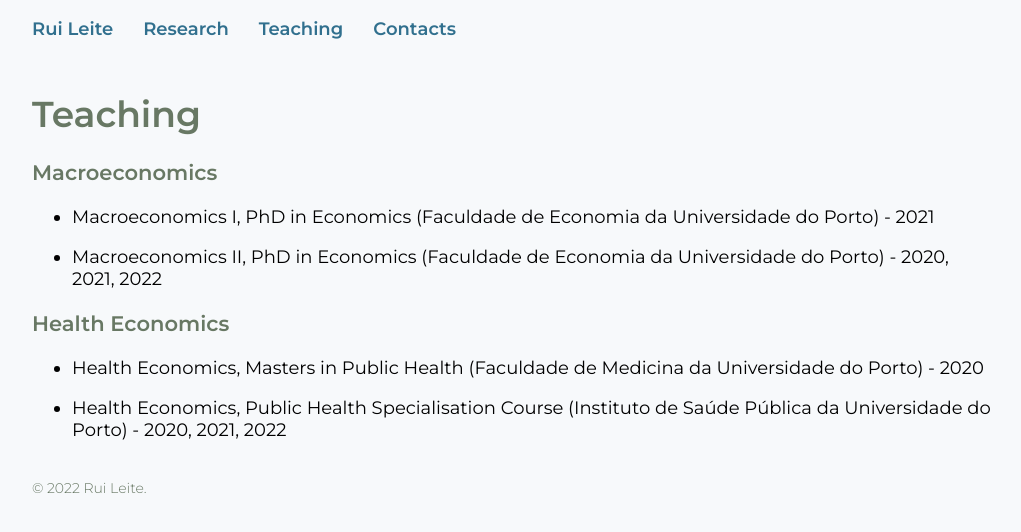
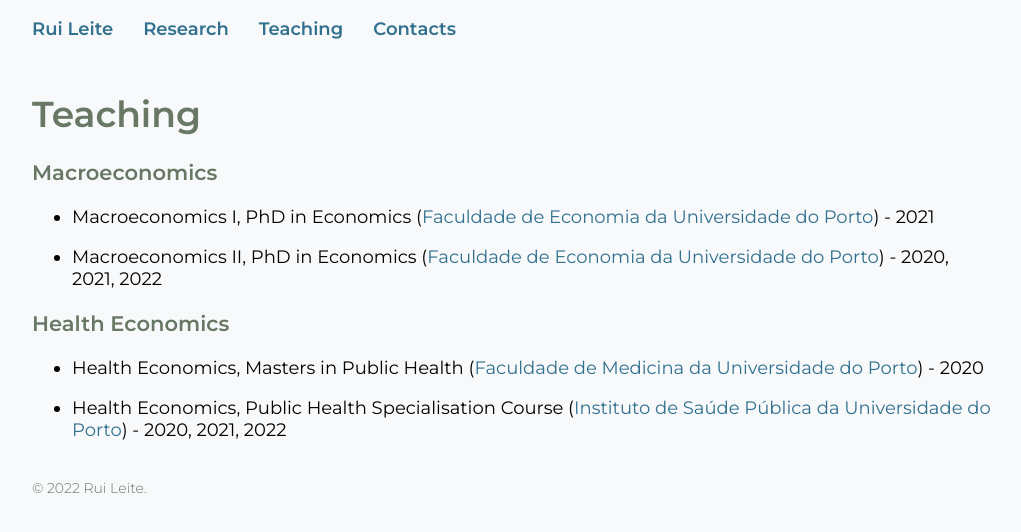
Before and after one commit to rmleite/rmleite.github.io, a Jekyll site: the page built from teaching.md, in a window 1280 px wide. Shown: the top 532 px of the page, without its empty margins (128-1149 px from the left). Built offline with Jekyll 4.4.1, drawn with Linux system fonts in a browser that asks for light colours; part of the change alters nothing that is shown.

```diff
--- a/teaching.md
+++ b/teaching.md
@@ -6,11 +6,11 @@ title: Teaching
 # Teaching
 
 ### Macroeconomics
-- Macroeconomics I, PhD in Economics (Faculdade de Economia da Universidade do Porto) - 2021
+- Macroeconomics I, PhD in Economics ([Faculdade de Economia da Universidade do Porto](http://www.fep.up.pt)) - 2021
 
-- Macroeconomics II, PhD in Economics (Faculdade de Economia da Universidade do Porto) - 2020, 2021, 2022
+- Macroeconomics II, PhD in Economics ([Faculdade de Economia da Universidade do Porto](http://www.fep.up.pt)) - 2020, 2021, 2022
 
 ### Health Economics
-- Health Economics, Masters in Public Health (Faculdade de Medicina da Universidade do Porto) - 2020
+- Health Economics, Masters in Public Health ([Faculdade de Medicina da Universidade do Porto](http://www.fm.up.pt)) - 2020
 
-- Health Economics, Public Health Specialisation Course (Instituto de Saúde Pública da Universidade do Porto) - 2020, 2021, 2022
+- Health Economics, Public Health Specialisation Course ([Instituto de Saúde Pública da Universidade do Porto](http://ispup.up.pt)) - 2020, 2021, 2022
```
